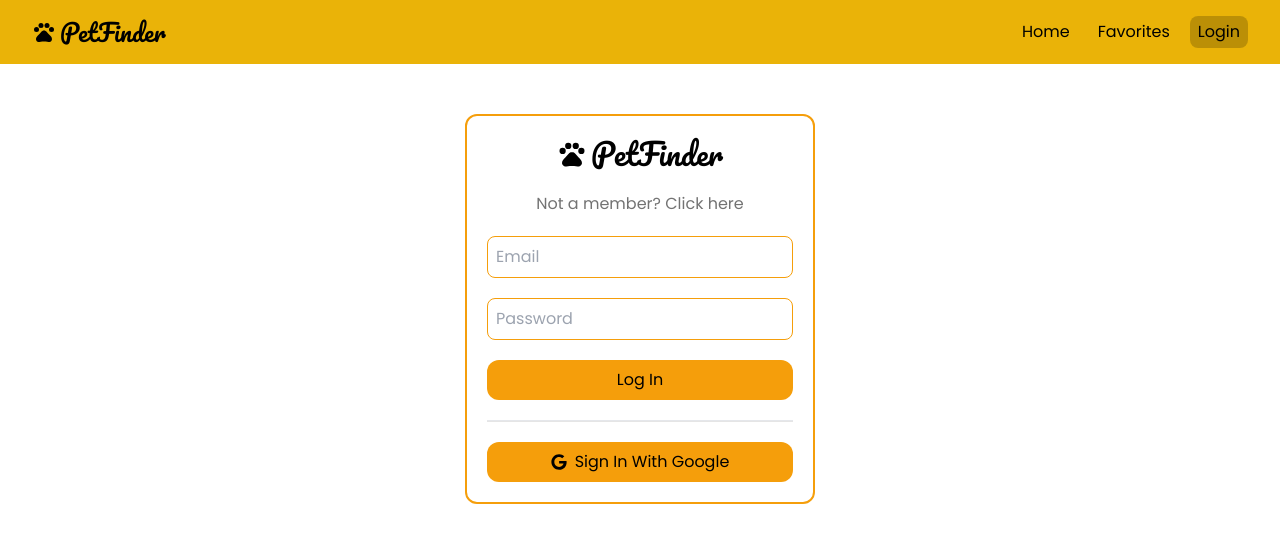
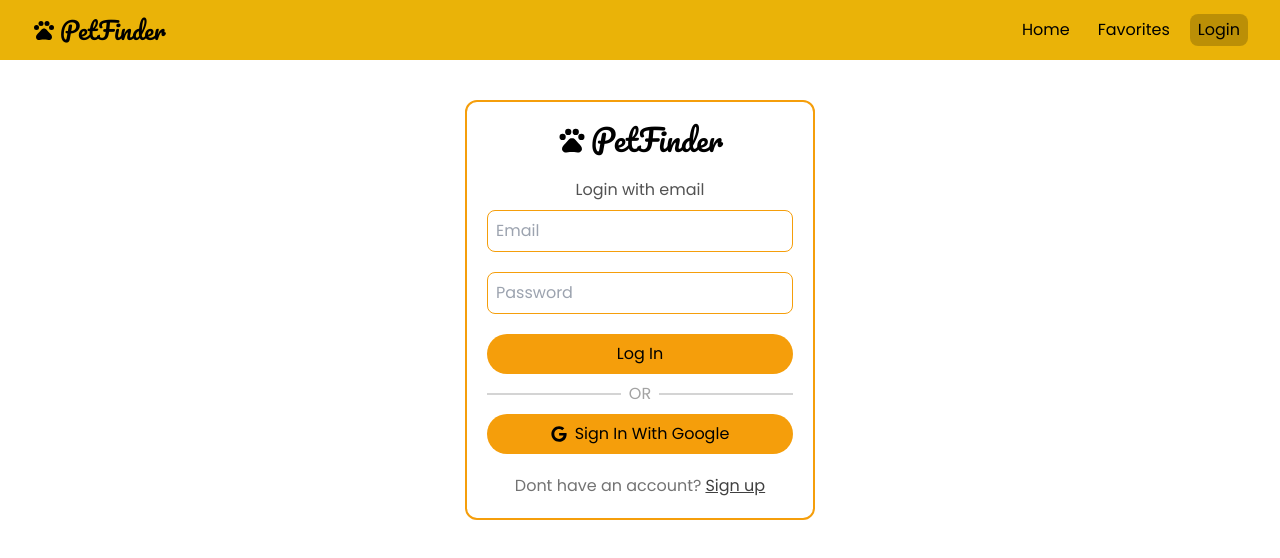
Before and after one commit to PranavvvSingh/pet-finder, a React (Vite) app: page /login in a window 1280 px wide. Shown: the top 558 px of the page. Built offline with nearby package versions, Linux system fonts and the light colour scheme.

Commit message:
first-iteration

```diff
--- a/src/App.tsx
+++ b/src/App.tsx
@@ -28,6 +28,7 @@ function App() {
 
     const { data } = supabase.auth.onAuthStateChange(async (event, session) => {
       // console.log(event);
+      console.log(session?.user)
       if (event == "SIGNED_IN" && !current_session) {
         dispatch(login(session!));
       }
--- /dev/null
+++ b/src/components/Filters.tsx
@@ -0,0 +1,90 @@
+import { useDispatch, useSelector } from "react-redux";
+import { RootState } from "../app/store";
+import { setSelectedType,setSelectedPrice, setSelectedSort} from "../features/filters";
+import { setSearchText } from "../features/filters";
+
+const Filters = () => {
+    const dispatch = useDispatch();
+
+    const { pets, selectedType, selectedPrice, selectedSort } =
+      useSelector((state: RootState) => state.filter);
+  const typeRanges = ["All", "Dog", "Rabbit", "Cat", "Bird", "Fish"];
+  const priceRanges = ["All", "0-8000", "8000-15000", "15000-30000", "30000+"];
+  const sortRanges = [
+    "Recommended",
+    "Price: Low to High",
+    "Price: High to Low",
+  ];
+
+  function handleClearFilters() {
+    dispatch(setSelectedType("All"));
+    dispatch(setSelectedPrice("All"));
+    dispatch(setSelectedSort("Recommended"));
+    dispatch(setSearchText(""));
+  }
+  return (
+    <>
+      <div className="flex flex-row flex-wrap items-center justify-center gap-5 md:gap-8 mb-5">
+        <div className="flex flex-wrap items-center">
+          <label className="mr-1">Type:</label>
+          <div className="border p-1 rounded-lg focus-within:ring ring-yellow-400">
+            <select
+              value={selectedType}
+              onChange={(e) => dispatch(setSelectedType(e.target.value))}
+              className="rounded-lg p-1 outline-none text-center "
+            >
+              {typeRanges.map((type) => (
+                <option key={type} value={type}>
+                  {type}
+                </option>
+              ))}
+            </select>
+          </div>
+        </div>
+        <div className="flex items-center">
+          <label className="mr-1">Price:</label>
+          <div className="border p-1 rounded-lg focus-within:ring ring-yellow-400">
+            <select
+              value={selectedPrice}
+              onChange={(e) => dispatch(setSelectedPrice(e.target.value))}
+              className="rounded-lg p-1 outline-none text-center"
+            >
+              {priceRanges.map((range) => (
+                <option key={range} value={range}>
+                  {range}
+                </option>
+              ))}
+            </select>
+          </div>
+        </div>
+        <div className="flex items-center">
+          <label className="mr-1">Sort:</label>
+          <div className="border p-1 rounded-lg focus-within:ring ring-yellow-400">
+            <select
+              value={selectedSort}
+              onChange={(e) => dispatch(setSelectedSort(e.target.value))}
+              className="rounded-lg p-1 outline-none text-center"
+            >
+              {sortRanges.map((range) => (
+                <option key={range} value={range}>
+                  {range}
+                </option>
+              ))}
+            </select>
+          </div>
+        </div>
+        <button
+          className="text-neutral-400 rounded-full hover:shadow-lg p-2 text-center border"
+          onClick={handleClearFilters}
+        >
+          Clear Filters
+        </button>
+      </div>
+      <p className="text-center text-neutral-500">
+        Showing {pets.length} Results
+      </p>
+    </>
+  );
+};
+
+export default Filters;
--- a/src/components/Header.tsx
+++ b/src/components/Header.tsx
@@ -27,7 +27,7 @@ const Header = () => {
   }
 
   return (
-    <div className="sticky top-0 z-10 flex flex-row justify-between px-2 md:px-8 py-4 bg-yellow-500">
+    <div className="h-[60px] sticky top-0 z-10 flex flex-row justify-between px-2 md:px-8 py-1 bg-yellow-500">
       <NavLink
         to="/"
         className="text-xl md:text-2xl flex gap-1 items-center heading"
--- a/src/components/Login.tsx
+++ b/src/components/Login.tsx
@@ -37,18 +37,16 @@ const Login = () => {
   // if (isPending) return <Loader />;
   // else
   return (
-    <div className="flex justify-center items-center mt-[50px]">
+    <div className="flex justify-center items-center mt-[40px]">
       <form
         action=""
-        className="w-[350px] mx-auto flex flex-col  justify-center p-5 border-2 border-amber-500 rounded-xl"
+        className="w-[350px] mx-auto flex flex-col  justify-center p-5 border-2 border-amber-500 rounded-xl "
       >
         <h1 className="heading text-center text-3xl flex justify-center items-center mb-5">
           <Logo className="mr-1" />
           PetFinder
         </h1>
-        <NavLink to="/signup" className="text-neutral-500 text-center mb-5">
-          Not a member? Click here
-        </NavLink>
+        <p className="text-center mb-2 text-neutral-600">Login with email</p>
         <input
           type="text"
           size={1}
@@ -66,19 +64,29 @@ const Login = () => {
           className="mb-5 rounded-lg p-2 bg-transparent border border-amber-500 outline-none"
         />
         <button
-          className="mb-5 bg-amber-500 p-2 rounded-xl"
+          className="mb-2 bg-amber-500 p-2 rounded-full"
           onClick={(e) => logIn(e)}
         >
           Log In
         </button>
-        <hr className="bg-neutral-200 h-[2px]   mb-5" />
+        <div className="mb-2 flex justify-center items-center">
+          <div className="flex flex-1 bg-neutral-300 h-[2px]" />
+          <span className="mx-2 text-neutral-400">OR</span>
+          <div className="flex flex-1 bg-neutral-300 h-[2px]" />
+        </div>
         <button
-          className="bg-amber-500 p-2 rounded-xl flex items-center justify-center gap-2"
+          className="bg-amber-500 p-2 rounded-full flex items-center justify-center gap-2"
           onClick={(e) => googleSignIn(e)}
         >
           <FaGoogle />
           Sign In With Google
         </button>
+        <div className="mt-5 flex justify-center items-center gap-1 text-neutral-500">
+          Dont have an account?
+          <NavLink to="/signup" className="text-neutral-700 text-center underline underline-offset-1">
+            Sign up
+          </NavLink>
+        </div>
       </form>
     </div>
   );
--- a/src/components/Saved.tsx
+++ b/src/components/Saved.tsx
@@ -8,8 +8,8 @@ const Saved = () => {
   const name = session?.user.user_metadata.name;
   return (
     <>
-      <p className="text-center text-neutral-500 mt-10">
-        Welcome {name}. Showing {favorites.length} Results
+      <p className="text-center text-lg text-neutral-500 mt-10">
+        {name.split(" ")[0]}, you've marked {favorites.length} pets as favorites.
       </p>
       <div className="flex flex-wrap p-7 gap-8 justify-center">
         {favorites?.map((pet) => {
--- a/src/components/Search.tsx
+++ b/src/components/Search.tsx
@@ -2,23 +2,32 @@ import { IoSearchOutline as SearchIcon } from "react-icons/io5";
 import { setSearchText } from "../features/filters";
 import { useDispatch, useSelector } from "react-redux";
 import { RootState } from "../app/store";
+import { useEffect, useRef} from "react";
 
 const Search = () => {
   const dispatch = useDispatch();
   const { searchText } = useSelector((state: RootState) => state.filter);
 
+  const searchRef: React.LegacyRef<HTMLInputElement>|null = useRef(null);
+  useEffect(() => {
+    if(searchRef.current) searchRef.current.value=searchText
+  }, [searchText]);
+
   return (
     <div className="flex justify-center p-10">
       <form
         className="flex border-4 focus-within:ring-2 ring-inset ring-yellow-500 justify-between w-[300px] md:w-[400px] px-4 py-2 gap-2 rounded-full"
-        onSubmit={(event) => event.preventDefault()}
+        onSubmit={(event) => {
+          event.preventDefault();
+          if(searchRef.current) dispatch(setSearchText(searchRef.current.value));
+          console.log("submitted");
+        }}
       >
         <input
           className="outline-none ps-2 bg-inherit text-black w-full"
           type="search"
           placeholder="Search..."
-          value={searchText}
-          onChange={(e) => dispatch(setSearchText(e.target.value))}
+          ref={searchRef}
           spellCheck="true"
           required
         />
--- a/src/components/Signup.tsx
+++ b/src/components/Signup.tsx
@@ -1,19 +1,13 @@
 import React, { useState } from "react";
 import { MdOutlinePets as Logo } from "react-icons/md";
-// import { useDispatch, useSelector } from "react-redux";
-// import { set } from "../features/favorites";
 import { useNavigate } from "react-router-dom";
-// import Loader from "../components/Loader";
-// import { RootState } from "../app/store";
 import { signUpNewUser } from "../config/supabaseClient";
 
 const Signup = () => {
   const [email, setEmail] = useState("");
   const [password, setPassword] = useState("");
-  const [username, setUsername] = useState("")
-  // const dispatch = useDispatch();
+  const [username, setUsername] = useState("");
   const navigate = useNavigate();
-  // const isPending = useSelector((state: RootState) => state.auth.isPending);
 
   async function signUp(e: React.MouseEvent<HTMLButtonElement, MouseEvent>) {
     e.preventDefault();
@@ -32,10 +26,11 @@ const Signup = () => {
         action=""
         className="w-[350px] mx-auto flex flex-col  justify-center p-5 border-2 border-amber-500 rounded-xl"
       >
-          <h1 className="text-center text-3xl flex justify-center items-center mb-5">
-            <Logo className="" />
+        <h1 className="heading text-center text-3xl flex justify-center items-center mb-5">
+          <Logo className="mr-1" />
           PetFinder
         </h1>
+        <p className="text-center mb-2 text-neutral-600">Sign up with email</p>
         <input
           type="text"
           size={1}
@@ -61,7 +56,7 @@ const Signup = () => {
           className="mb-5 rounded-lg p-2 bg-transparent border border-amber-500 outline-none"
         />
         <button
-            className="mb-5 bg-amber-500 p-2 rounded-xl"
+          className="mb-2 bg-amber-500 p-2 rounded-full"
           onClick={(e) => {
             e.preventDefault();
             signUp(e);
```
Also changed, not shown: src/components/Collection.tsx (+5 -89 lines). Lines whose indentation alone changed are shown as unchanged.
